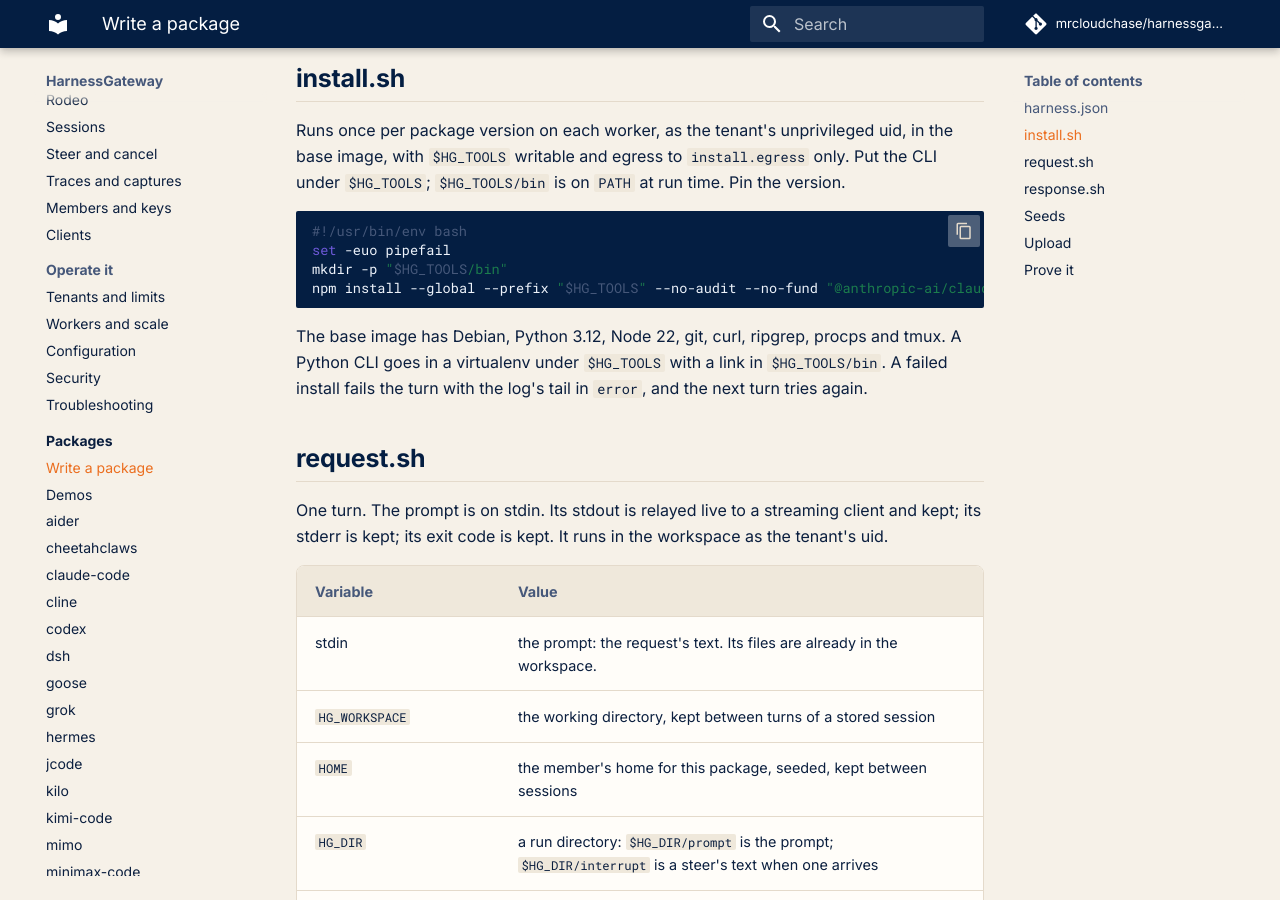
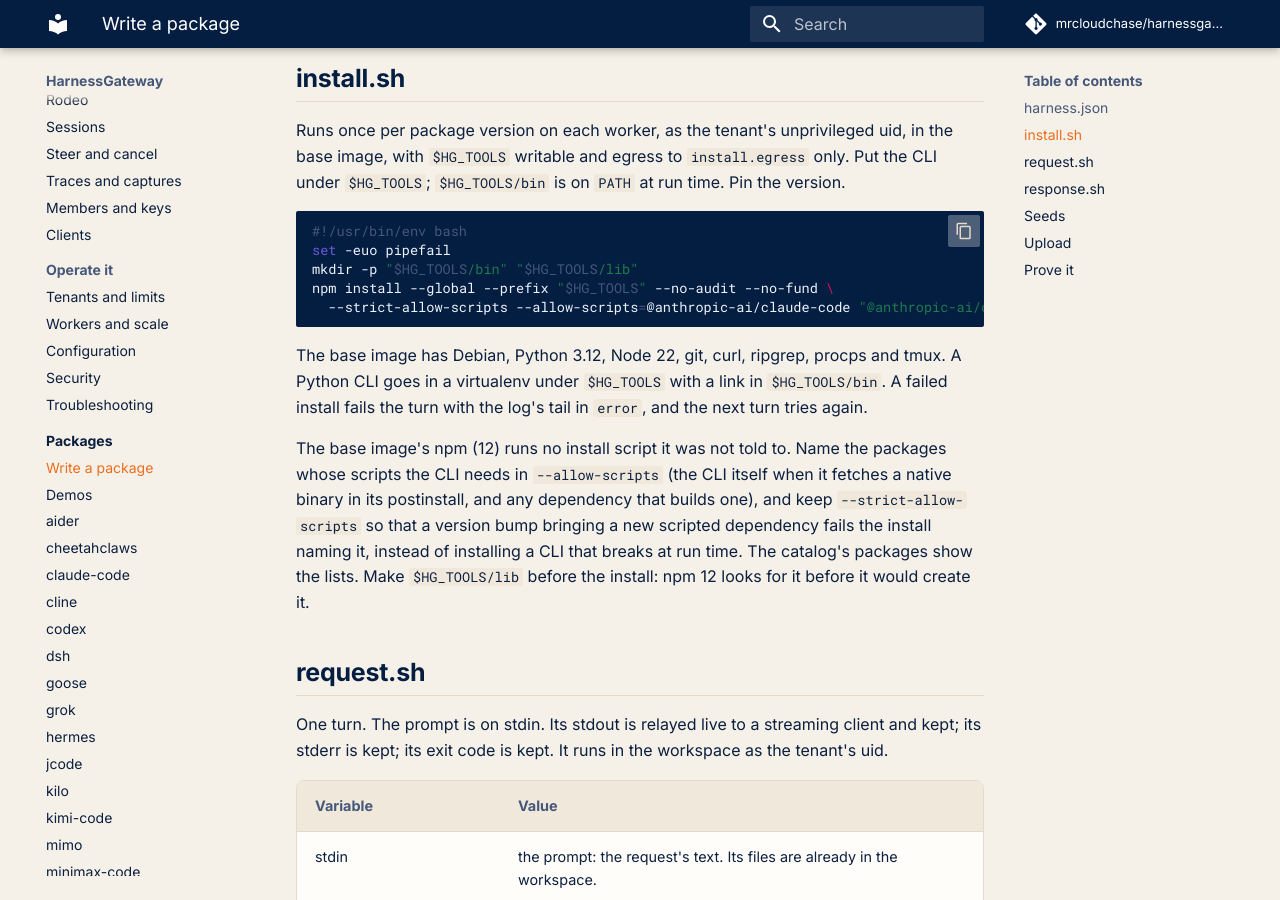
Before and after one commit to mrcloudchase/harness-interface, an MkDocs documentation site: the page built from docs/packages.md, in a window 1280 px wide and 900 px high, scrolled down 1394 px. Built offline with MkDocs 1.6.1 and Material for MkDocs 9.7.7, drawn with Linux system fonts in a browser that asks for light colours; comment, search, counter and statistics services are not loaded.

Commit message:
Fix installs on the base image's npm 12
npm 12 runs no install script it was not told to, so claude-code and opencode failed to
install (their postinstall fetches the binary) and six other catalog packages installed
with scripts blocked. Every npm-installed package now names the packages whose scripts it
allows and installs strictly, so a version bump bringing a new scripted dependency fails
naming it. $HG_TOOLS/lib is made first: npm 12 looks for it before it would create it.
The template and the packages doc say the same.

Co-Authored-By: Claude Mythos 5.1 <noreply@anthropic.com>
Claude-Session: https://claude.ai/code/session_01ERRZXAJHGKJWMvAyf4LasW

````diff
--- a/docs/packages.md
+++ b/docs/packages.md
@@ -51,13 +51,21 @@ image, with `$HG_TOOLS` writable and egress to `install.egress` only. Put the CL
 ```bash
 #!/usr/bin/env bash
 set -euo pipefail
-mkdir -p "$HG_TOOLS/bin"
-npm install --global --prefix "$HG_TOOLS" --no-audit --no-fund "@anthropic-ai/claude-code@2.1.305"
+mkdir -p "$HG_TOOLS/bin" "$HG_TOOLS/lib"
+npm install --global --prefix "$HG_TOOLS" --no-audit --no-fund \
+  --strict-allow-scripts --allow-scripts=@anthropic-ai/claude-code "@anthropic-ai/claude-code@2.1.305"
 ```
 
 The base image has Debian, Python 3.12, Node 22, git, curl, ripgrep, procps and tmux. A Python
 CLI goes in a virtualenv under `$HG_TOOLS` with a link in `$HG_TOOLS/bin`. A failed install
 fails the turn with the log's tail in `error`, and the next turn tries again.
+
+The base image's npm (12) runs no install script it was not told to. Name the packages whose
+scripts the CLI needs in `--allow-scripts` (the CLI itself when it fetches a native binary in
+its postinstall, and any dependency that builds one), and keep `--strict-allow-scripts` so that
+a version bump bringing a new scripted dependency fails the install naming it, instead of
+installing a CLI that breaks at run time. The catalog's packages show the lists. Make
+`$HG_TOOLS/lib` before the install: npm 12 looks for it before it would create it.
 
 ## request.sh
 
````
Also changed, not shown: CHANGELOG.md (+5 -0 lines), 10 other files.
